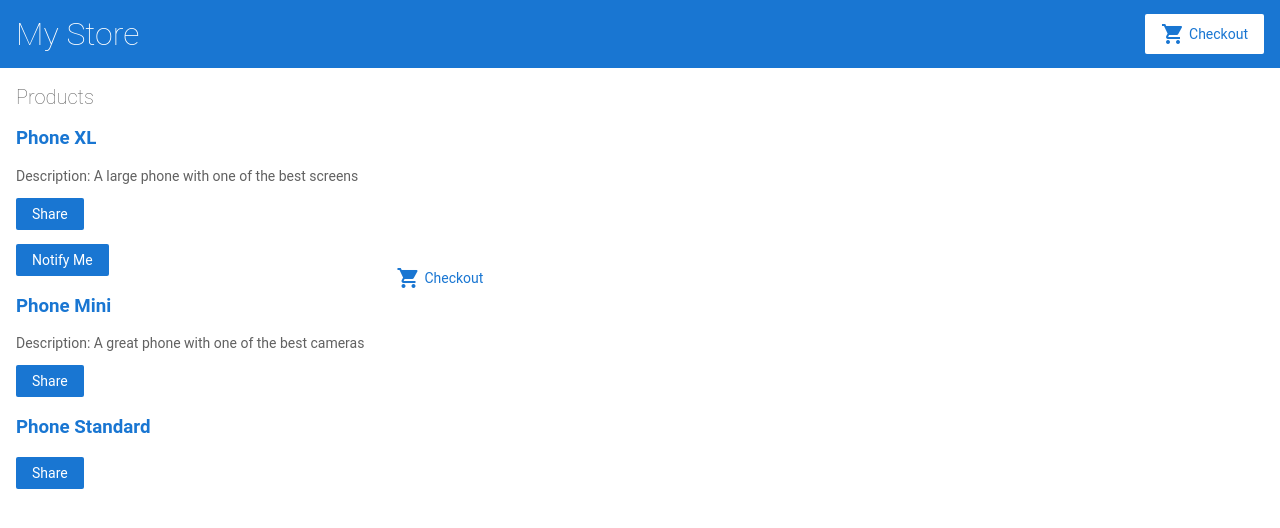
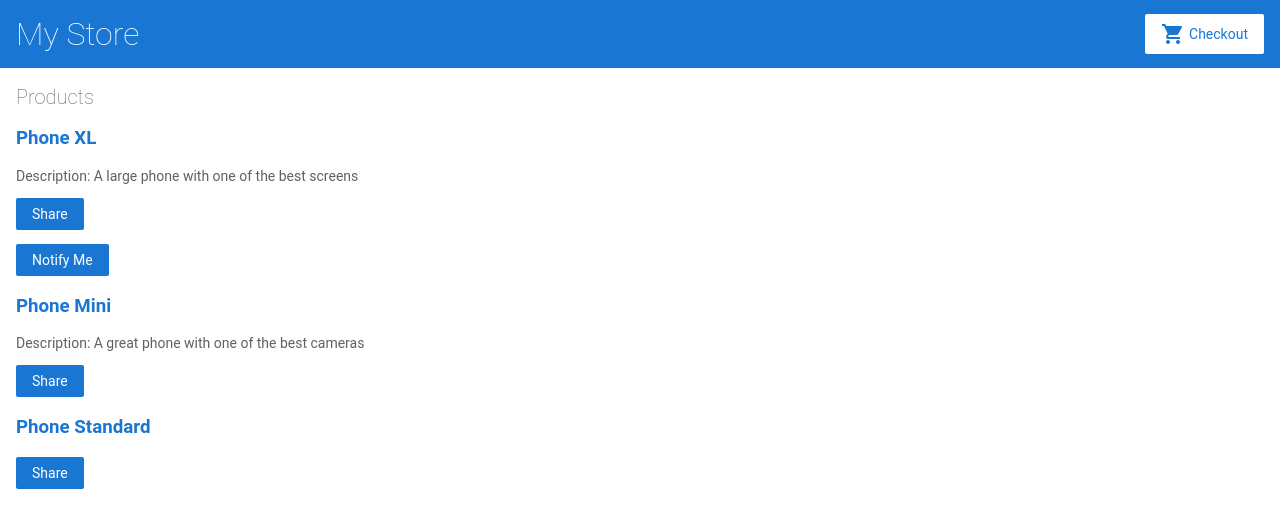
Before and after one commit to PororoShuang/Getting-Started-With-Angular, an Angular app: page / in a window 1280 px wide. Shown: the top 528 px of the page. Built offline with nearby package versions, Linux system fonts and the light colour scheme.

Commit message:
Cart done

```diff
--- a/src/app/app.component.html
+++ b/src/app/app.component.html
@@ -2,9 +2,6 @@
 
 <div class="container">
   <router-outlet></router-outlet>
-  <a routerLink="/cart" class="button fancy-button">
-    <i class="material-icons">shopping_cart</i>Checkout
-  </a>
 </div>
 
 <!--
--- a/src/app/top-bar/top-bar.component.html
+++ b/src/app/top-bar/top-bar.component.html
@@ -2,8 +2,9 @@
   <h1>My Store</h1>
 </a>
 
-<a class="button fancy-button"><i class="material-icons">shopping_cart</i>Checkout</a>
-
+<a routerLink="/cart" class="button fancy-button">
+  <i class="material-icons">shopping_cart</i>Checkout
+</a>
 <!--
 Copyright Google LLC. All Rights Reserved.
 Use of this source code is governed by an MIT-style license that
```
